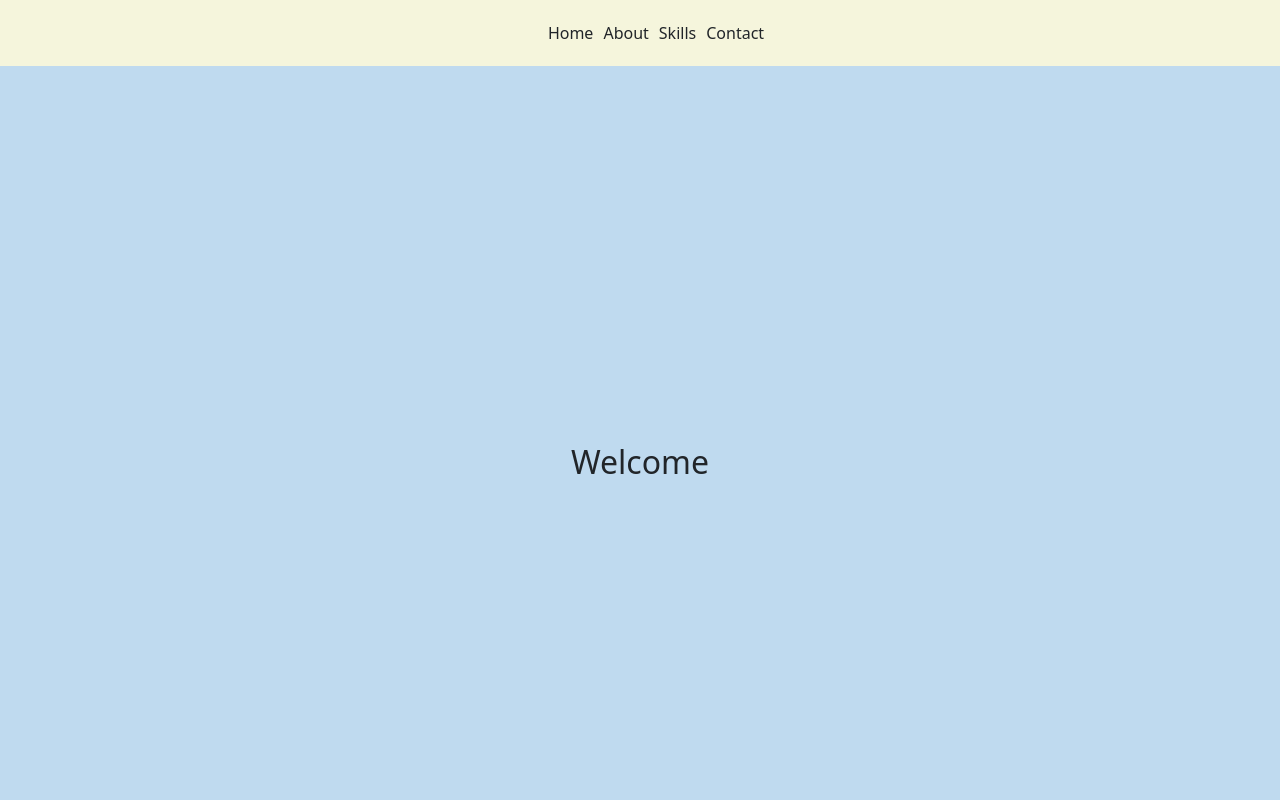
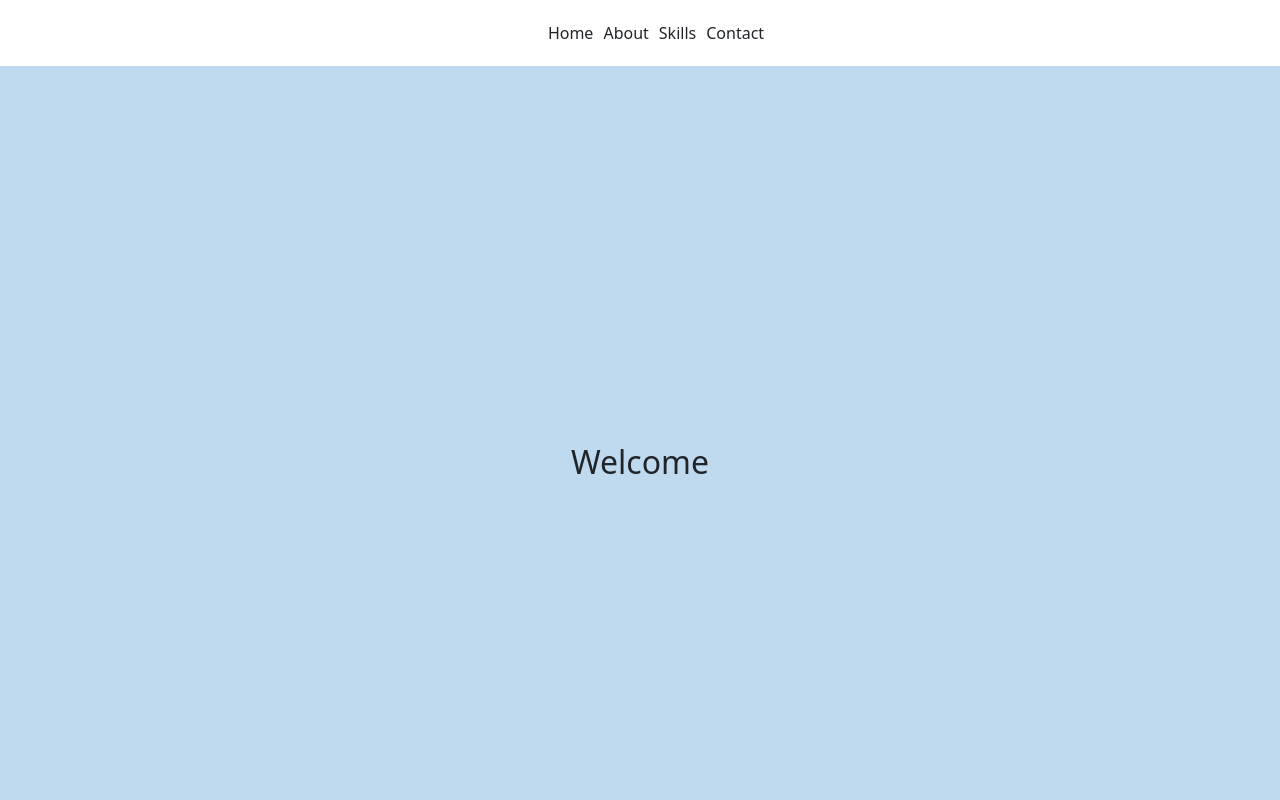
Before and after one commit to vlee20/react-web, a React (Create React App) app: page / in a window 1280 px wide. Shown: the top 800 px of the page. Built offline with nearby package versions, Linux system fonts and the light colour scheme.

Commit message:
nav fade anim 2

```diff
--- a/src/components/Navbar.js
+++ b/src/components/Navbar.js
@@ -8,11 +8,12 @@ window.onscroll = function () {
   var diff = currentScrollPos - savedScrollPos
   if (diff > 0) {
     // detects scrolling down
-    document.getElementById("nav").style.opacity = 0;
     document.getElementById("nav").classList.remove("fade-in")
+    document.getElementById("nav").classList.add("fade-out")
   } else {
-    document.getElementById("nav").style.opacity = 1;
+    document.getElementById("nav").classList.remove("fade-out")
     document.getElementById("nav").classList.add("fade-in")
+
   }
   savedScrollPos = currentScrollPos
 };
--- a/src/styles/Navbar.css
+++ b/src/styles/Navbar.css
@@ -10,7 +10,7 @@
   position: sticky;
   top: 0;
   overflow: hidden;
-  background-color: beige;
+  background-color: white;
 }
 
 .navbar-set {
@@ -21,19 +21,22 @@
 
 .fade-in {
 	opacity: 1;
-	animation-name: fadeInOpacity;
+	/* animation-name: fadeInOpacity;
 	animation-iteration-count: 1;
 	animation-timing-function: ease-in;
-	animation-duration: 1s;
+	animation-duration: 1s; */
+  visibility: visible;
+  transition: opacity 1s linear;
 }
 
-@keyframes fadeInOpacity {
-	0% {
-		opacity: 0;
-	}
-	100% {
-		opacity: 1;
-	}
+.fade-out {
+	opacity: 0;
+	/* animation-name: fadeOutOpacity;
+	animation-iteration-count: 1;
+	animation-timing-function: ease-out;
+	animation-duration: 1s; */
+  visibility: hidden;
+  transition: visibility 0s 1s, opacity 1s linear;
 }
 
 ul {
```
